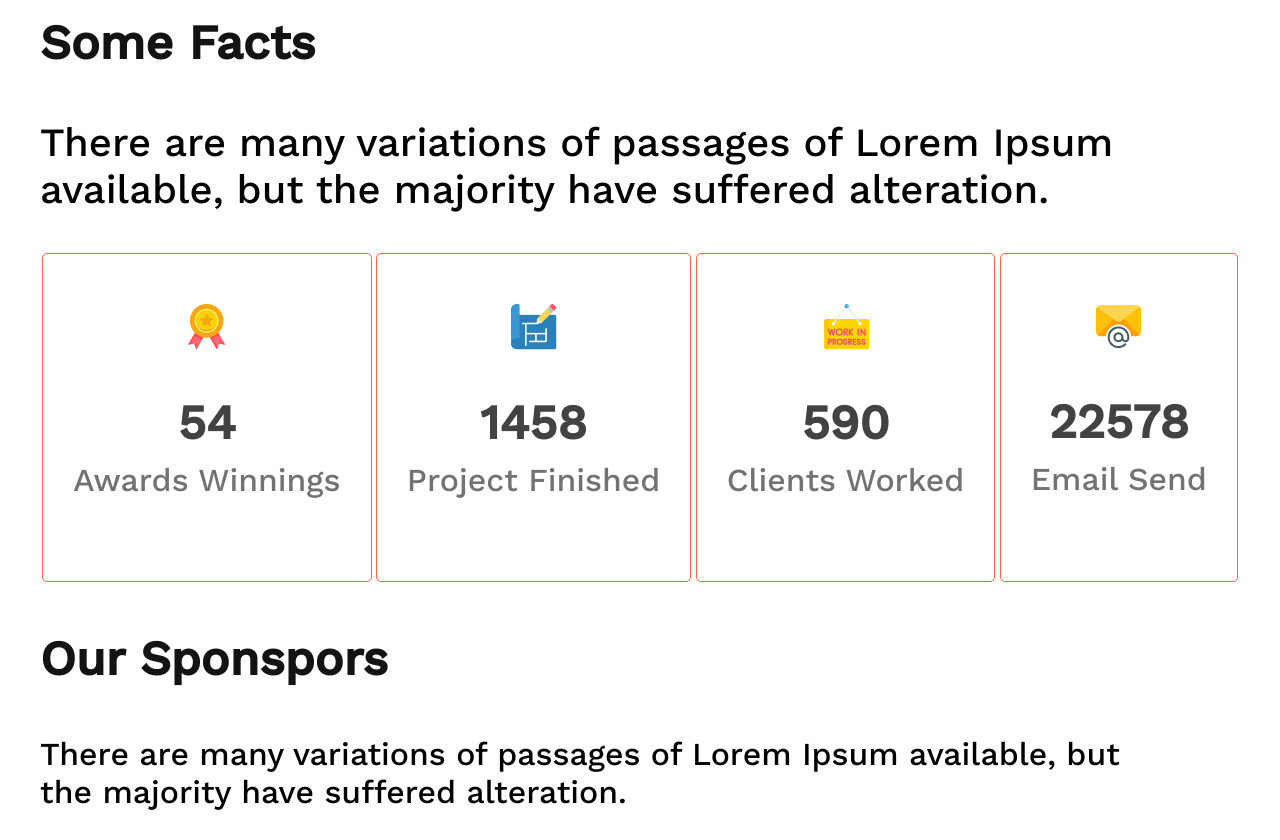
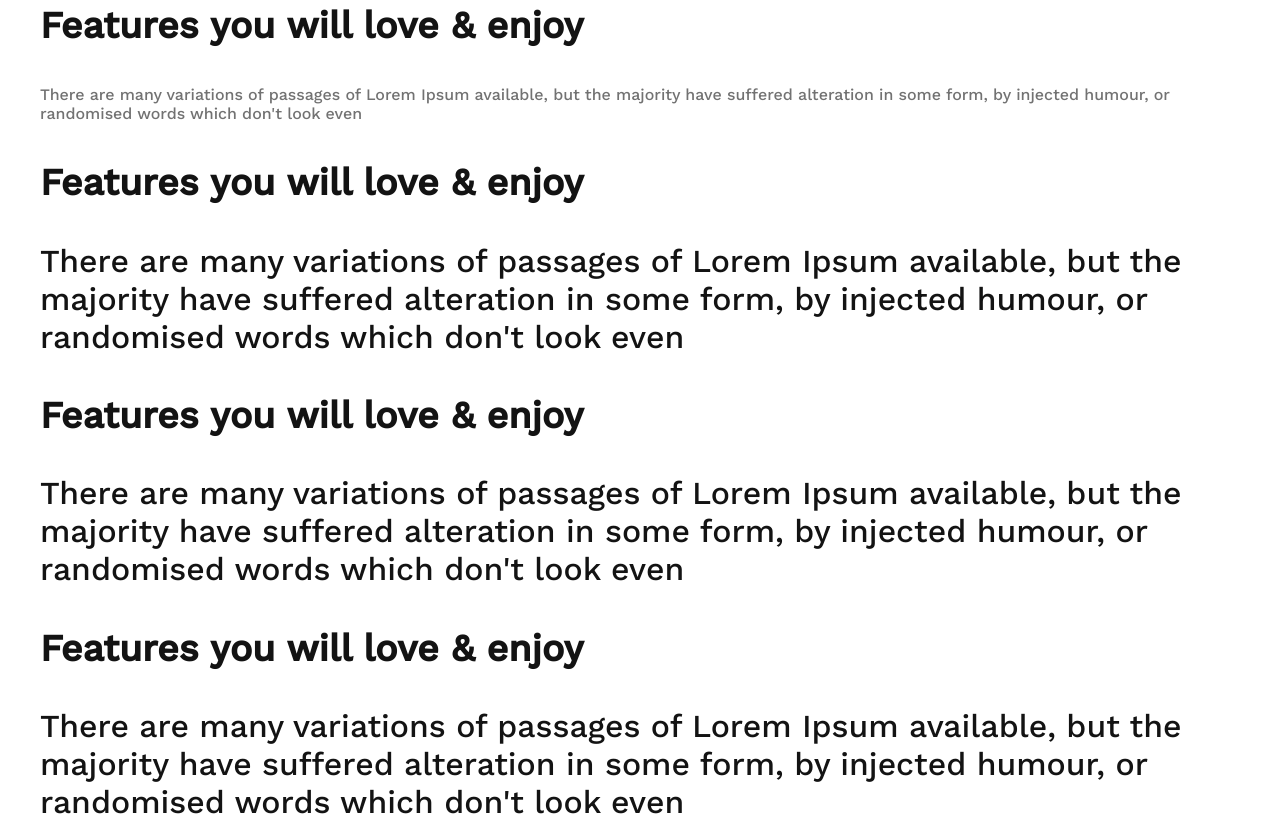
Before and after one commit to ebrahim778/my-projects--g3-archi, a plain HTML site: page index.html in a window 1280 px wide. Shown: the part 2120-2960 px from the top of the page. Drawn offline with nearby package versions, Linux system fonts and the light colour scheme.

Commit message:
git added

```diff
--- a/archi.css
+++ b/archi.css
@@ -143,9 +143,24 @@ cursor: pointer;
     display: flex;
     justify-content: space-between;
 }
+.Features{
+    display: flex;
+    justify-content: space-between;
+    gap:10px;
+}
+.features-tile2{
+    color: var(--Dark-01, #131313);
+font-size:2rem;
+font-weight: 500;
+border-radius: 8px;
+box-shadow:#962929;
 
-
-
+}
+.features-discriptions{
+    color: var(--Dark-03, #727272);
+    font-size: 16px;
+    font-weight: 400;
+    }
 
 
     @media screen and (max-width:576px)
--- a/index.html
+++ b/index.html
@@ -48,8 +48,39 @@
 </section>
 
 <section>
+<div class="features-tile">
+    <div class="features-tile2">
+    <h3> Features you will love & enjoy</h3>
+<p class="features-discriptions"> There are many variations of passages of Lorem Ipsum available,
+    but the majority have suffered alteration in some form, by injected humour,
+     or randomised words which don't look even </p>
+    </div>
+     <div class="features-tile2">
+     <h3> Features you will love & enjoy</h3>
+<p> There are many variations of passages of Lorem Ipsum available,
+    but the majority have suffered alteration in some form, by injected humour,
+     or randomised words which don't look even </p>
+    </div>
+    <div class="features-tile2">
+    <h3> Features you will love & enjoy</h3>
+    <p> There are many variations of passages of Lorem Ipsum available,
+        but the majority have suffered alteration in some form, by injected humour,
+         or randomised words which don't look even </p>
+        </div>
+<div class="features-tile2">
+        <h3> Features you will love & enjoy</h3>
+        <p> There are many variations of passages of Lorem Ipsum available,
+            but the majority have suffered alteration in some form, by injected humour,
+             or randomised words which don't look even </p>
+            </div>
 
-</section>
+</div>
+
+    <div class="features-img">
+        <img src="images/architect.png">
+
+    </div>
+    </section>
 <!-- some facts -->
 <section class="Features-new">
     <h3 class="section-title"> Some Facts</h3>
```
